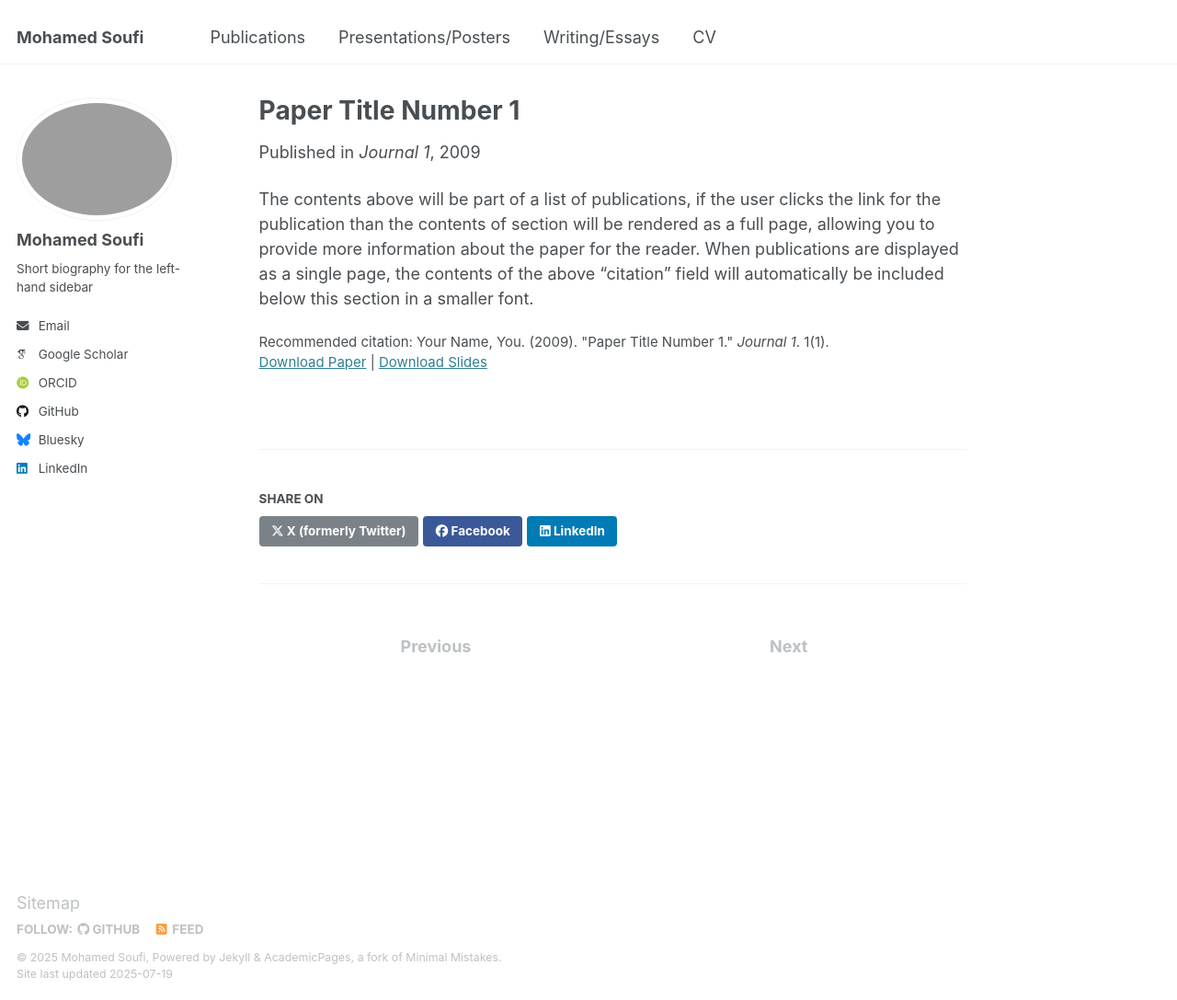
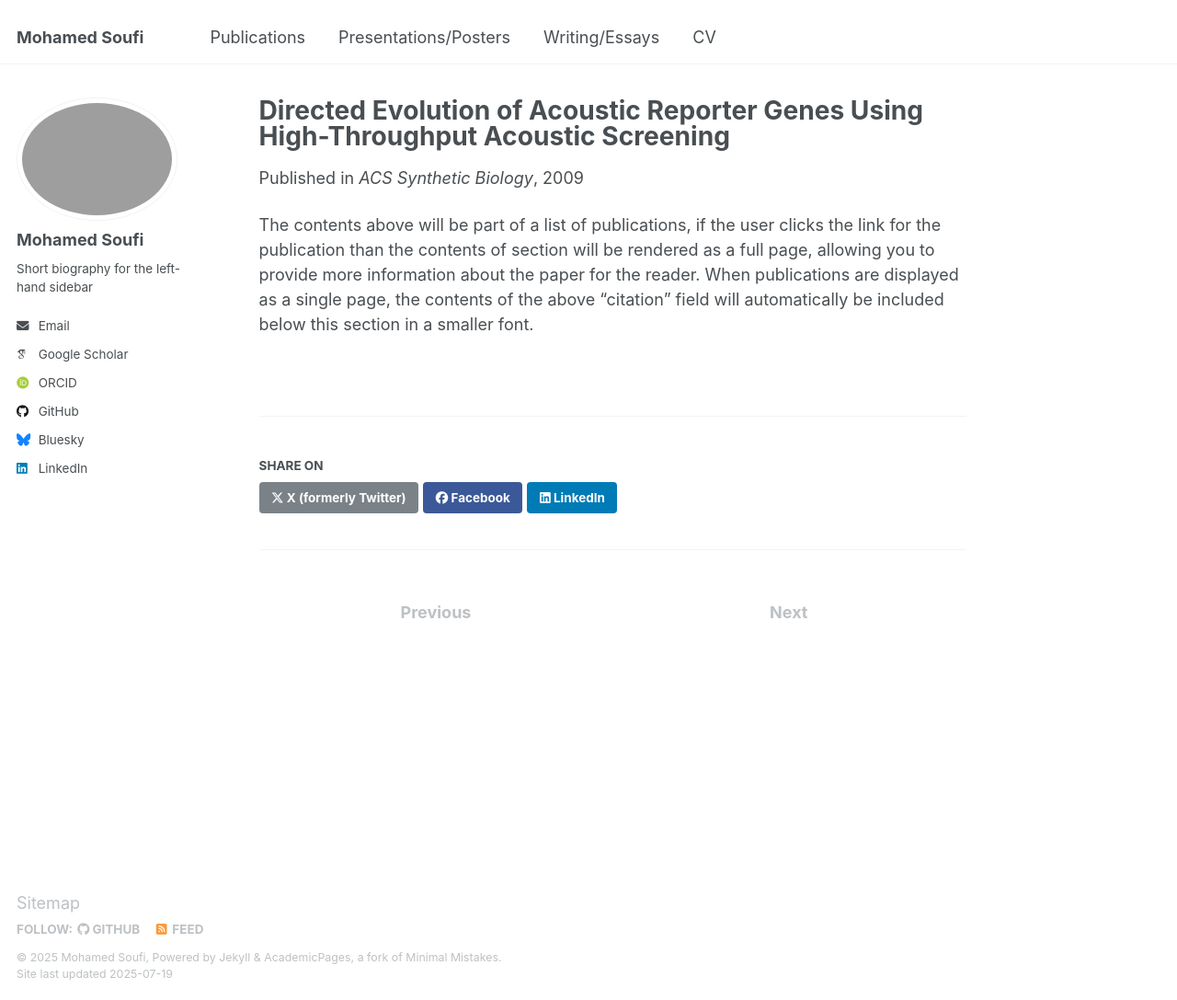
Before and after one commit to msoufi1453/msoufi1453.github.io, a Jekyll site: the page built from _publications/2009-10-01-paper-title-number-1.md, in a window 1280 px wide and 1087 px high. Shown: the whole window at 92% size. Built offline with Jekyll 4.4.1, drawn with Linux system fonts in a browser that asks for light colours; some web fonts are replaced.

Commit message:
add publication

```diff
--- a/_publications/2009-10-01-paper-title-number-1.md
+++ b/_publications/2009-10-01-paper-title-number-1.md
@@ -1,14 +1,10 @@
 ---
-title: "Paper Title Number 1"
+title: "Directed Evolution of Acoustic Reporter Genes Using High-Throughput Acoustic Screening"
 collection: publications
 category: manuscripts
 permalink: /publication/2009-10-01-paper-title-number-1
-excerpt: 'This paper is about the number 1. The number 2 is left for future work.'
-date: 2009-10-01
-venue: 'Journal 1'
-slidesurl: 'http://academicpages.github.io/files/slides1.pdf'
-paperurl: 'http://academicpages.github.io/files/paper1.pdf'
-citation: 'Your Name, You. (2009). &quot;Paper Title Number 1.&quot; <i>Journal 1</i>. 1(1).'
+venue: 'ACS Synthetic Biology'
+paperurl: 'http://msoufi1453.github.io/files/acssynbio-shapiro-lab.pdf'
 ---
 
 The contents above will be part of a list of publications, if the user clicks the link for the publication than the contents of section will be rendered as a full page, allowing you to provide more information about the paper for the reader. When publications are displayed as a single page, the contents of the above "citation" field will automatically be included below this section in a smaller font.
```
Also changed, not shown: 1 other file.
